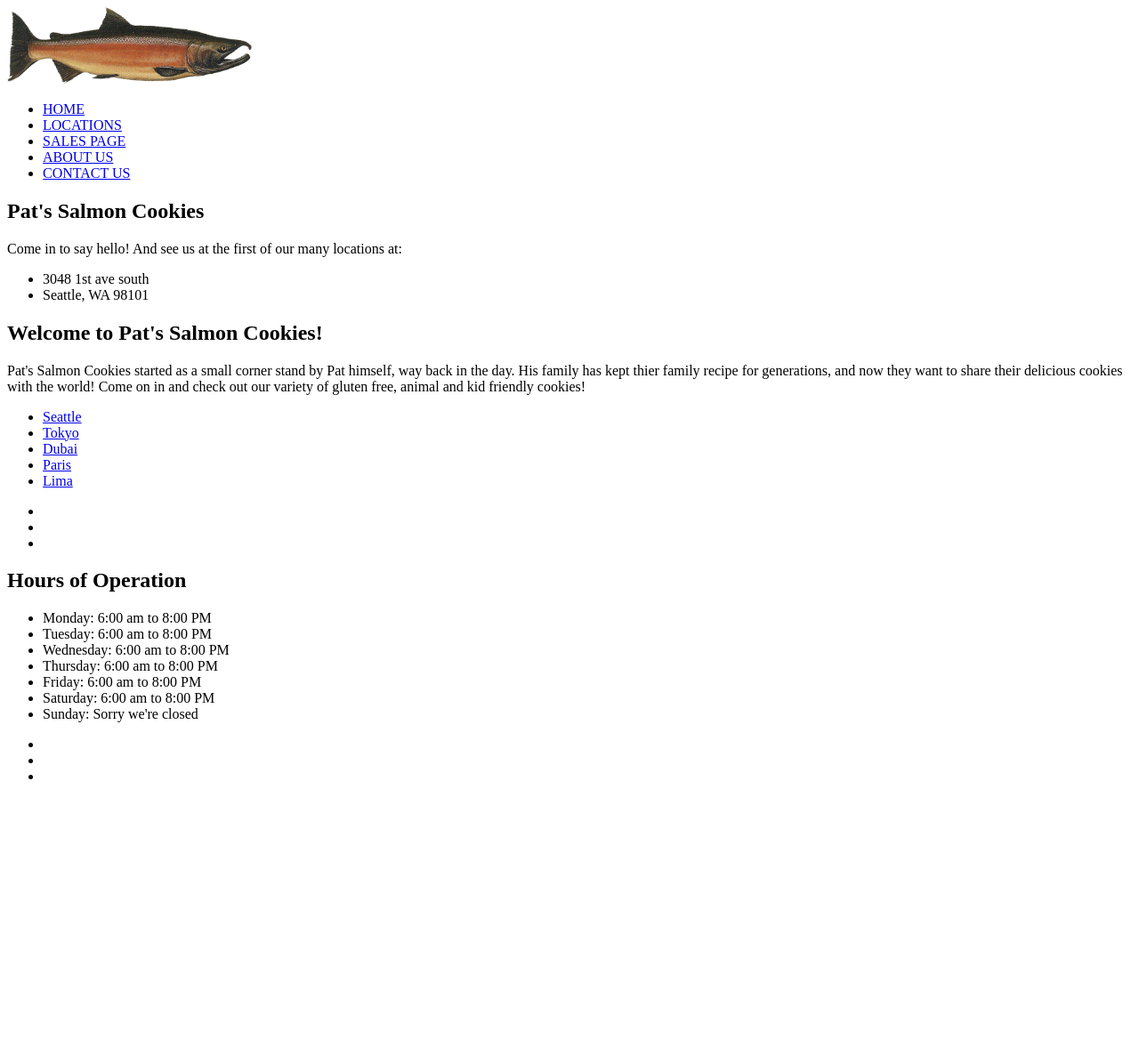
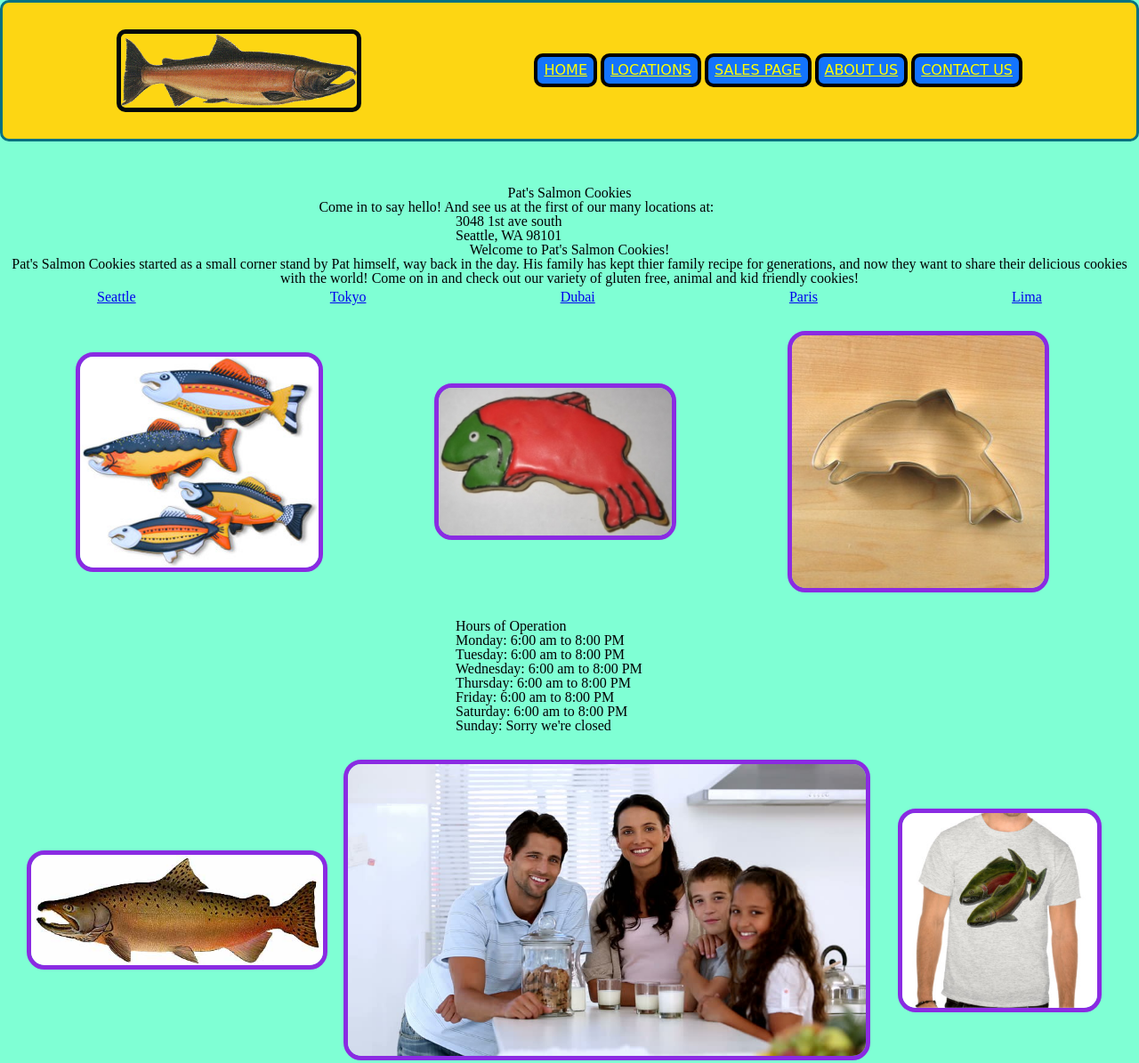
Before and after one commit to cesarderio/Cookie-stand, a plain HTML site: page aboutus.html in a window 1280 px wide. Shown: the whole page at 89% size. Before the commit the page ends 898 px from the top, so only its background shows below. Drawn offline with Linux system fonts and the light colour scheme; the site is published under a folder, as on GitHub Pages, so addresses that start at the root find nothing.

Commit message:
trting to fix CSS styling linking issues

```diff
--- a/aboutus.html
+++ b/aboutus.html
@@ -8,8 +8,8 @@
   <link rel="preconnect" href="https://fonts.gstatic.com" crossorigin>
   <link href="https://fonts.googleapis.com/css2?family=Poppins&display=swap" rel="stylesheet">
   <link href="https://fonts.googleapis.com/css2?family=Archivo&display=swap" rel="stylesheet">
-  <link rel="stylesheet" href="/css/reset.css">
-  <link rel="stylesheet" href="/css/style.css">
+  <link rel="stylesheet" href="./css/reset.css">
+  <link rel="stylesheet" href="./css/style.css">
   <title>Pat's Salmon Cookies</title>
 </head>
 <body>
@@ -17,11 +17,11 @@
     <img src="./images/salmon (1).png" alt="salmon" width="275px">
     <nav>
       <ul>
-        <li><a href="/index.html">HOME</a></li>
-        <li><a href="/locations.html">LOCATIONS</a></li>
-        <li><a class="sales" href="/sales.html">SALES PAGE</a></li>
-        <li><a href="/aboutus.html">ABOUT US</a></li>
-        <li><a href="/contactus.html">CONTACT US</a></li>
+        <li><a href="./index.html">HOME</a></li>
+        <li><a href="./locations.html">LOCATIONS</a></li>
+        <li><a class="sales" href="./sales.html">SALES PAGE</a></li>
+        <li><a href="./aboutus.html">ABOUT US</a></li>
+        <li><a href="./contactus.html">CONTACT US</a></li>
       </ul>
     </nav>
   </header>
@@ -39,27 +39,27 @@
     <section id="Welcome"></section>
     <section id="locations">
       <ul>
-        <li><a href="/locations.html">Seattle</a></li>
-        <li><a href="/locations.html">Tokyo</a></li>
-        <li><a href="/locations.html">Dubai</a></li>
-        <li><a href="/locations.html">Paris</a></li>
-        <li><a href="/locations.html">Lima</a></li>
+        <li><a href="./locations.html">Seattle</a></li>
+        <li><a href="./locations.html">Tokyo</a></li>
+        <li><a href="./locations.html">Dubai</a></li>
+        <li><a href="./locations.html">Paris</a></li>
+        <li><a href="./locations.html">Lima</a></li>
       </ul>
     </section>
     <section id="sideimages">
       <ul>
-        <li><img src="/images/fish.jpeg" alt=""></li>
-        <li><img src="/images/frosted-cookie.jpeg" alt=""></li>
-        <li><img src="/images/cutter.jpeg" alt=""></li>
+        <li><img src="./images/fish.jpeg" alt=""></li>
+        <li><img src="./images/frosted-cookie.jpeg" alt=""></li>
+        <li><img src="./images/cutter.jpeg" alt=""></li>
       </ul>
     </section>
     <section id="Hours">
     </section>
       <section id="sideimages">
         <ul>
-          <li><img src="/images/chinook.jpeg" alt=""></li>
-          <li><img src="/images/family.jpeg" alt=""></li>
-          <li><img src="/images/shirt.jpeg" alt=""></li>
+          <li><img src="./images/chinook.jpeg" alt=""></li>
+          <li><img src="./images/family.jpeg" alt=""></li>
+          <li><img src="./images/shirt.jpeg" alt=""></li>
         </ul>
     </section>
   </main>
```
Also changed, not shown: contactus.html (+18 -18 lines), index.html (+18 -18 lines), locations.html (+18 -18 lines), sales.html (+10 -10 lines).
